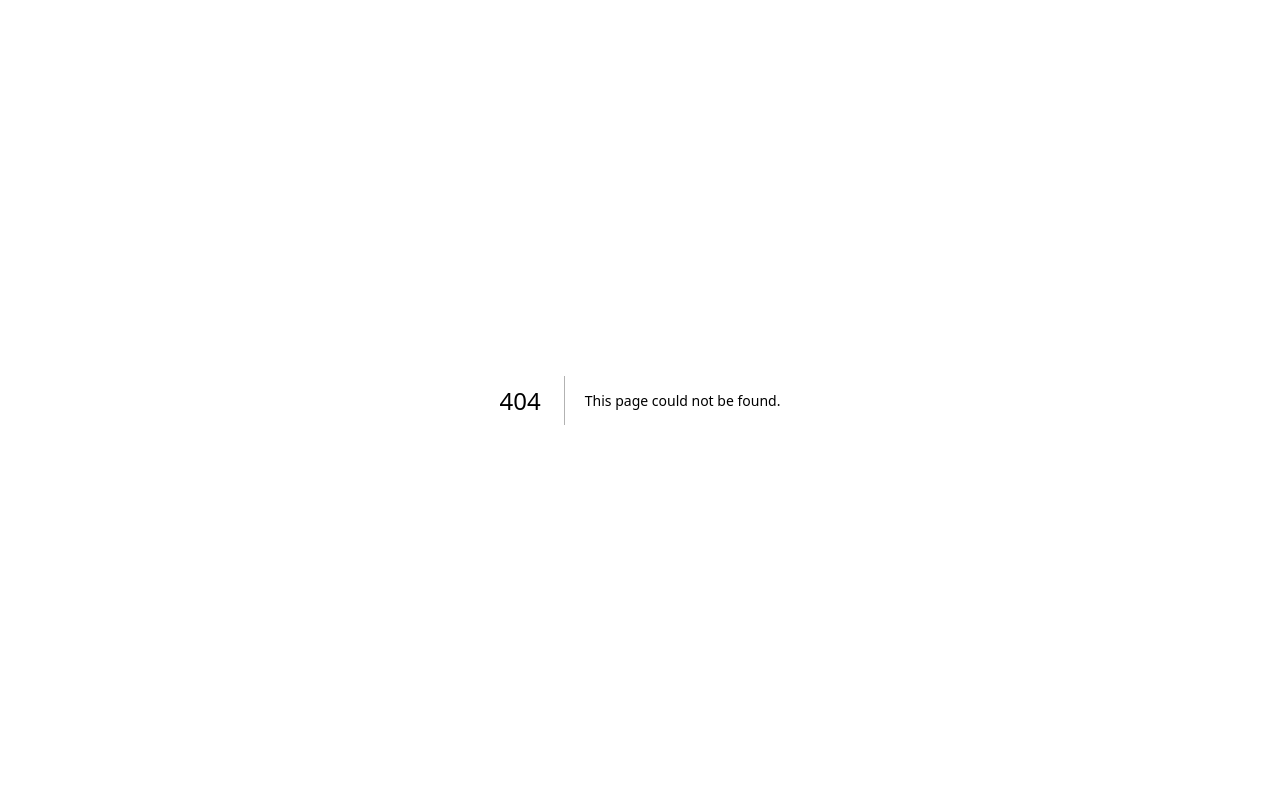
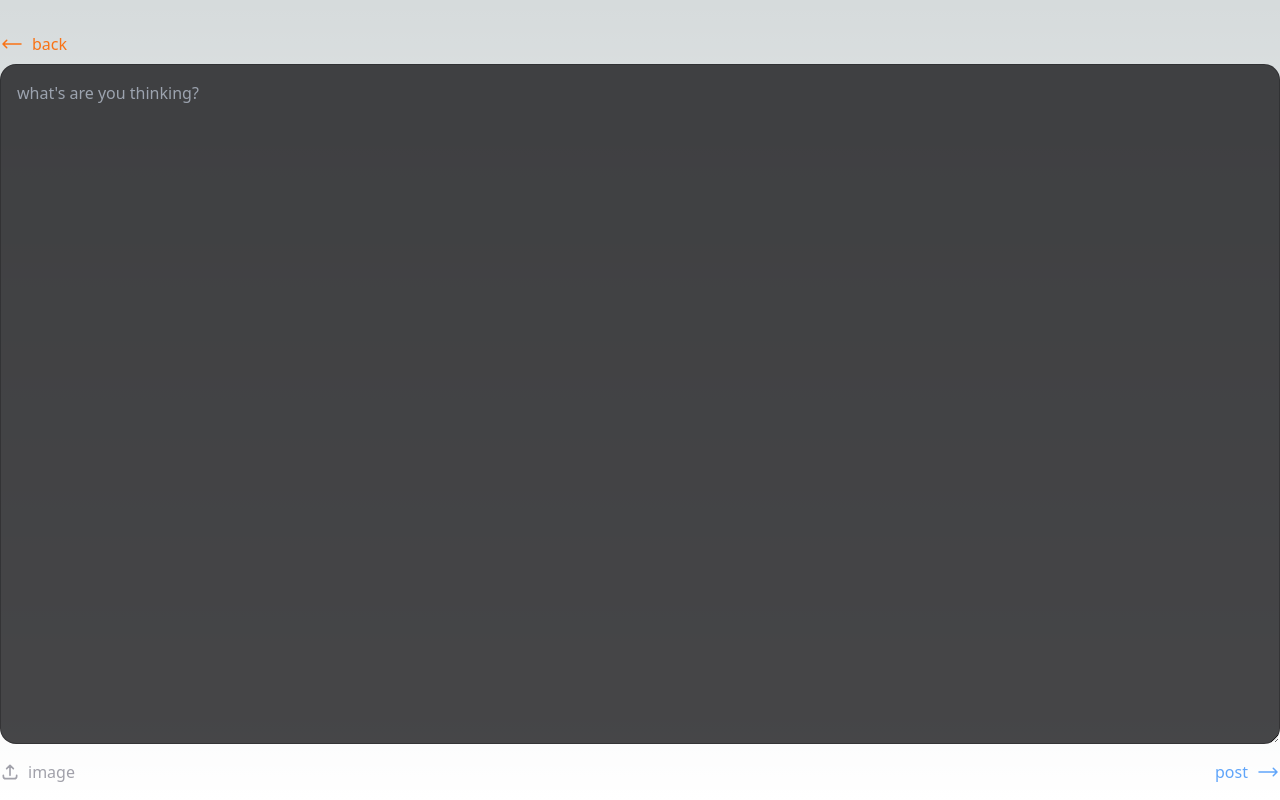
Before and after one commit to rittikbasu/thegarden, a Next.js app: page /post in a window 1280 px wide. Before the commit this address had no page. Built offline with nearby package versions, Linux system fonts and the light colour scheme.

Commit message:
feat: implement post comp for creating new posts

```diff
--- /dev/null
+++ b/src/pages/post.jsx
@@ -0,0 +1,60 @@
+import React, { useState, useEffect, useRef } from "react";
+import Link from "next/link";
+import { HiOutlineUpload } from "react-icons/hi";
+import { FaMicrophone } from "react-icons/fa";
+import { HiArrowLongRight } from "react-icons/hi2";
+import { HiArrowLongLeft } from "react-icons/hi2";
+import { GiOrangeSlice } from "react-icons/gi";
+
+const Post = () => {
+  const [text, setText] = useState("");
+  const textAreaRef = useRef(null);
+
+  useEffect(() => {
+    textAreaRef.current.focus();
+  }, []);
+
+  const handleTextChange = (event) => {
+    setText(event.target.value);
+    console.log(event.target.value);
+  };
+  return (
+    <div className="flex flex-col h-screen">
+      <div className="flex items-center gap-x-4 pt-8 pb-2">
+        <Link href={"/"} passHref>
+          <div className="text-orange-500 flex items-center justify-center">
+            <div className="flex items-center justify-center">
+              <HiArrowLongLeft className="w-6 h-6 mr-2" />
+              <span>back</span>
+            </div>
+          </div>
+        </Link>
+      </div>
+
+      <textarea
+        value={text}
+        onChange={handleTextChange}
+        ref={textAreaRef}
+        className="flex-grow focus:outline-none p-4 bg-zinc-900/80 border border-zinc-800/60 rounded-2xl"
+        placeholder="what's are you thinking?"
+      ></textarea>
+      <div className="flex items-center justify-between">
+        {" "}
+        <button className="text-zinc-400 py-4 rounded-md">
+          <div className="flex items-center justify-center">
+            <HiOutlineUpload className="w-5 h-5 mr-2" />
+            <span>image</span>
+          </div>
+        </button>
+        <button className="text-blue-400 py-2 rounded-md">
+          <div className="flex items-center justify-center">
+            <span>post</span>
+            <HiArrowLongRight className="w-6 h-6 ml-2" />
+          </div>
+        </button>
+      </div>
+    </div>
+  );
+};
+
+export default Post;
```
